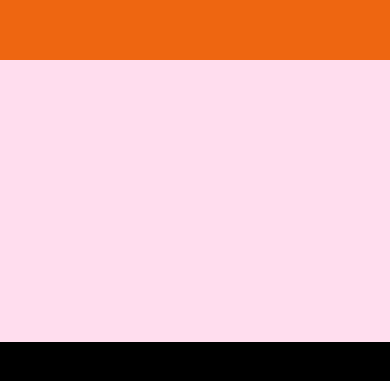
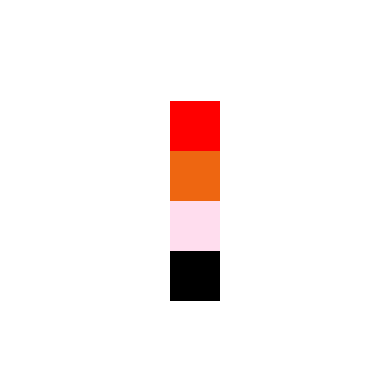
Before and after one commit to GabryelBoeira/React-Native, a React Native app in the folder modulo-basico/HelloWorld/: screen / in a window 390 px wide. Shown: the part 221-602 px from the top of the page. Built offline with nearby package versions, Linux system fonts and the light colour scheme.

Commit message:
Trabalhando com FlexBox e alinhamentos
Utilização e estudando comportamento das tags de de posicionamento dos compomentes para a tela do smartPhone

```diff
--- a/modulo-basico/HelloWorld/App.js
+++ b/modulo-basico/HelloWorld/App.js
@@ -2,14 +2,13 @@ import React, { Component } from 'react';
 import { View, Text, StyleSheet } from 'react-native';
 
 class App extends Component{
-
   render(){
     return (
-      <View style={{flex:1, backgroundColor: '#00f'}}>
-          <View style={{width: 50, right:50, backgroundColor: '#f00'}}></View>
-           <View style={{flex:1, backgroundColor: '#e61'}}></View>
-           <View style={{flex:1, backgroundColor: '#fde'}}></View>
-           <View style={{flex:1, backgroundColor: '#000'}}></View>
+      <View style={{flex:1, flexDirection : 'column', justifyContent: 'center', alignItems: 'center'}}>
+          <View style={{width: 50, height: 50, backgroundColor: '#f00'}}></View>
+          <View style={{width: 50, height: 50, backgroundColor: '#e61'}}></View>
+          <View style={{width: 50, height: 50, backgroundColor: '#fde'}}></View>
+          <View style={{width: 50, height: 50, backgroundColor: '#000'}}></View>
       </View>
     );
   }
```
